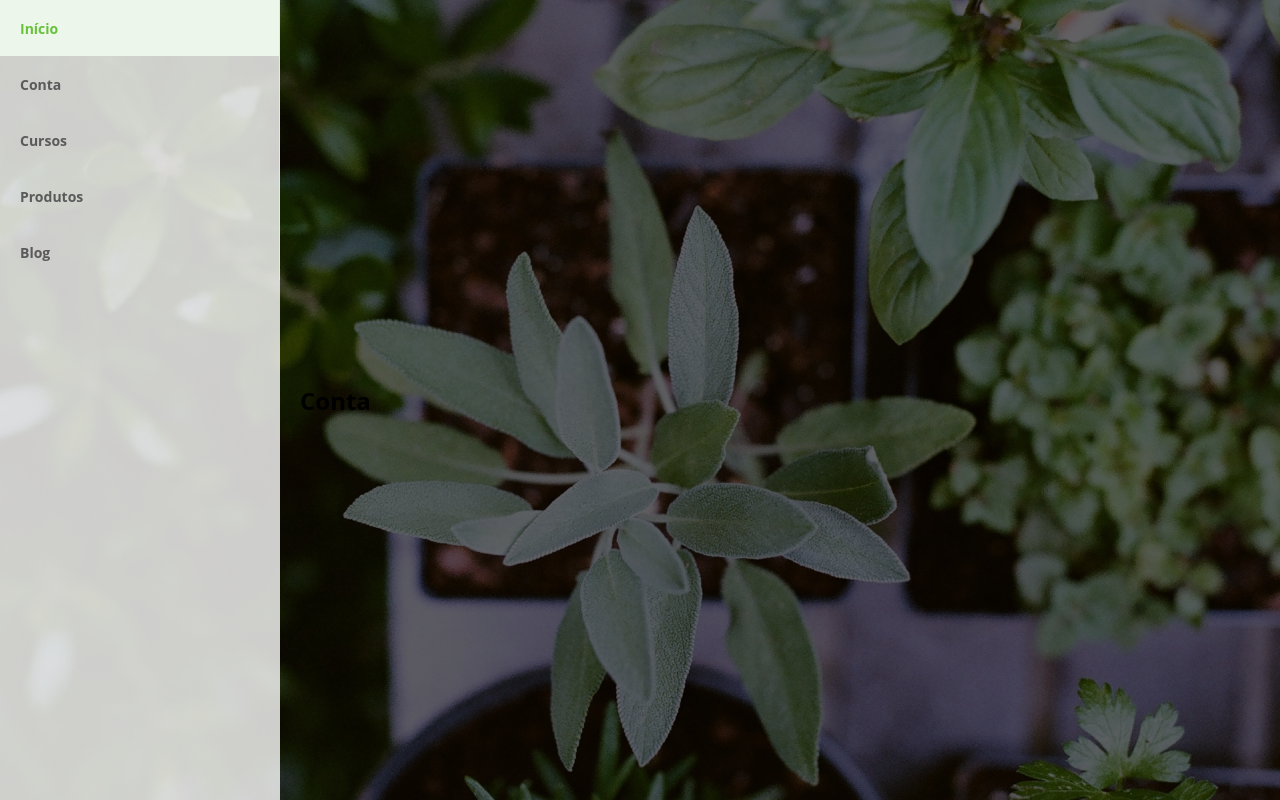
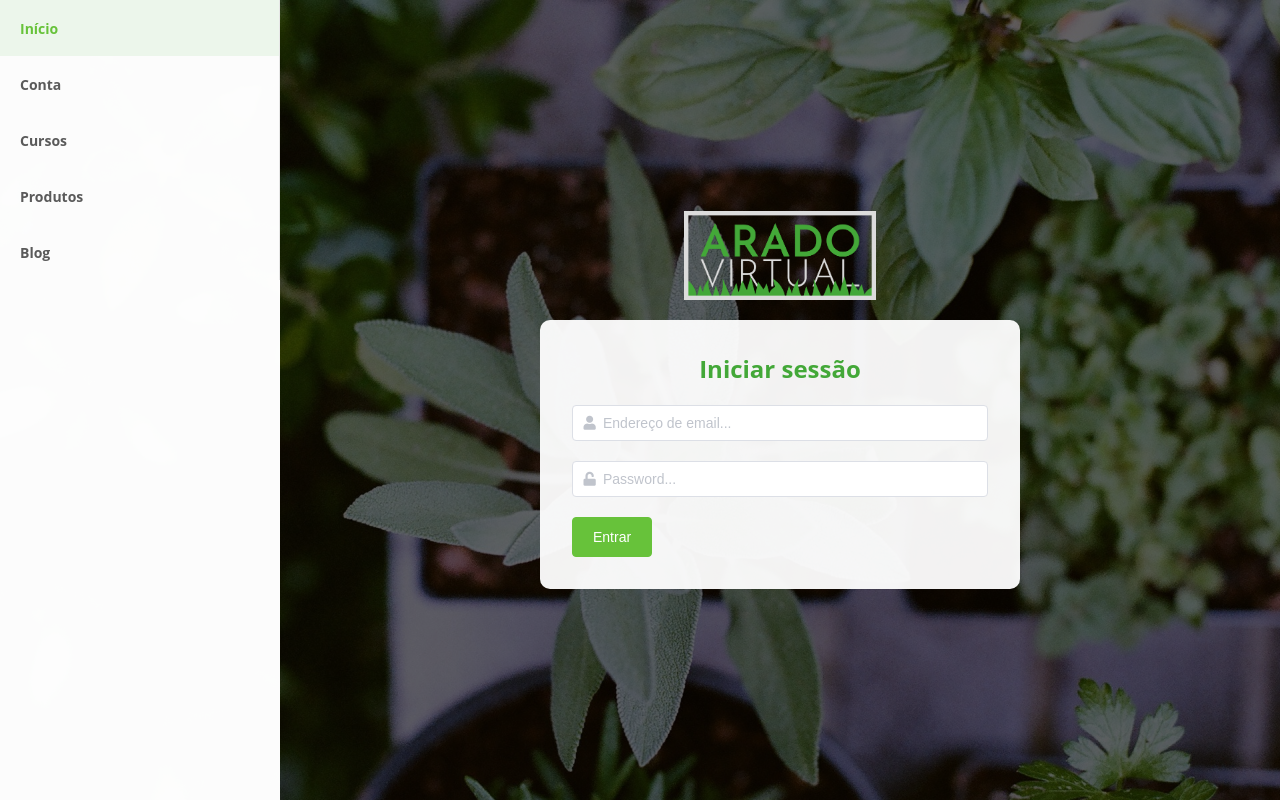
Before and after one commit to drom98/AradoVirtual-DI, a Vue app: page /conta in a window 1280 px wide. Built offline with nearby package versions, Linux system fonts and the light colour scheme; a small style sheet from the web is missing.

Commit message:
Create all the views

```diff
--- a/src/main.js
+++ b/src/main.js
@@ -2,7 +2,6 @@ import Vue from 'vue';
 import ElementUI from 'element-ui';
 import locale from 'element-ui/lib/locale/lang/en';
 import '@/assets/green/index.css';
-//import 'element-ui/lib/theme-chalk/index.css';
 import App from './App.vue';
 import router from './router';
 
--- a/src/scss/main.scss
+++ b/src/scss/main.scss
@@ -1,5 +1,6 @@
 @import url('~/npm-font-open-sans/open-sans');
 @import url('https://use.fontawesome.com/releases/v5.6.3/css/all.css');
+@import url('https://cdnjs.cloudflare.com/ajax/libs/animate.css/3.7.0/animate.min.css');
 
 * {
   padding: 0;
@@ -26,11 +27,9 @@ body {
   background-size: cover;
 
   .el-aside {
-    align-items: center;
-    justify-content: center;
     z-index: 9;
     height: 100%;
-    background-color: rgba($color: white, $alpha: 0.8);
+    background-color: rgba($color: white, $alpha: 0.99);
   }
 
   .el-main {
--- a/src/views/Conta.vue
+++ b/src/views/Conta.vue
@@ -1,3 +1,78 @@
 <template>
-  <h1>Conta</h1>
+  <div id="app">
+    <el-row type="flex" justify="center" align="center">
+      <el-col :span="12">
+        <img src="../assets/AradoVirtual_Logo_Black.png" alt="logotipo" width="40%">
+        <div class="divInput" v-loading="loading">
+          <h2>{{title}}</h2>
+          <el-input
+          prefix-icon="fas fa-user"
+          placeholder="Endereço de email..."
+          type="email"
+          size="medium"
+          v-model="email"
+          ></el-input>
+          <el-input
+          prefix-icon="fas fa-unlock"
+          placeholder="Password..."
+          type="password"
+          size="medium"
+          v-model="password">
+          </el-input>
+          <el-button type="success" class="signin" @click="userLogin">Entrar</el-button>
+        </div>
+      </el-col>
+    </el-row>
+  </div>
 </template>
+
+<script>
+export default {
+  data () {
+    return {
+      loading: false,
+      title: 'Iniciar sessão',
+      email: '',
+      password: '',
+      inputData: []
+    }
+  },
+  methods: {
+    userLogin() {
+      this.inputData.push({
+        email: this.email,
+        password: this.password
+      });
+      this.loading = true;
+      this.email = '';
+      this.password = '';
+    }
+  },
+};
+</script>
+
+<style lang="scss" scoped>
+
+img {
+  display: block;
+  margin-left: auto;
+  margin-right: auto;
+  margin-bottom: 20px;
+}
+
+.divInput {
+  border-radius: 10px;
+  padding: 32px;
+  background-color: rgba($color: white, $alpha: 0.95);
+
+  h2 {
+    margin-bottom: 20px;
+    text-align: center;
+    color: #43A838;
+  }
+
+  .el-input {
+    margin-bottom: 20px;
+  }
+}
+</style>
--- a/src/views/Inicio.vue
+++ b/src/views/Inicio.vue
@@ -1,12 +1,14 @@
 <template>
   <div id="app">
-    <el-row>
+    <el-row type="flex">
       <el-col :span="12" class="content">
         <img src="../assets/AradoVirtual_Logo_Black.png" alt="logotipo" width="60%">
-        <h1>{{titulo}}</h1>
+        <h1 v-html="titulo"></h1>
         <p>{{subtitulo}}</p>
-        <el-button type="success" class="signup">Criar conta</el-button>
-        <el-button type="success" plain class="signin">Entrar</el-button>
+        <router-link to="/conta">
+          <el-button type="success" class="signup">Criar conta</el-button>
+          <el-button type="success" plain class="signin">Entrar</el-button>
+        </router-link>
       </el-col>
     </el-row>
   </div>
@@ -16,7 +18,7 @@
 export default {
   data() {
     return {
-      titulo: "Tenha o seu pequeno quintal em casa.",
+      titulo: "Tenha o seu pequeno <span style='color:#43A838'>quintal</span> em casa.",
       subtitulo: "Aqui irá encontrar tutoriais, cursos, vídeos de demonstração, kits didáticos, e poderá adquirir diversos produtos."
     }
   },
@@ -39,6 +41,7 @@ p {
 
 .el-button {
   margin-top: 24px;
+  font-weight: bolder;
 }
 
 .signin {
```
Also changed, not shown: 1 other file (tests, documents, lock files or other folders).
